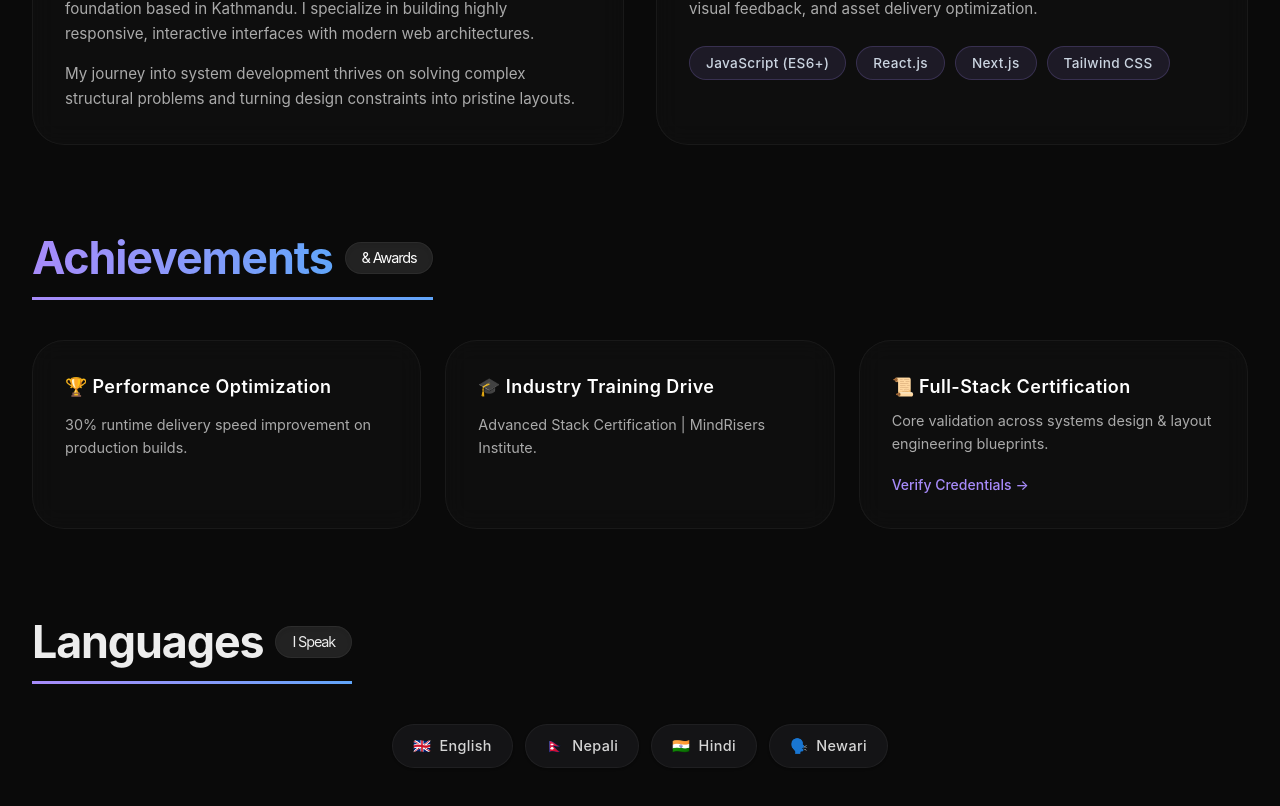
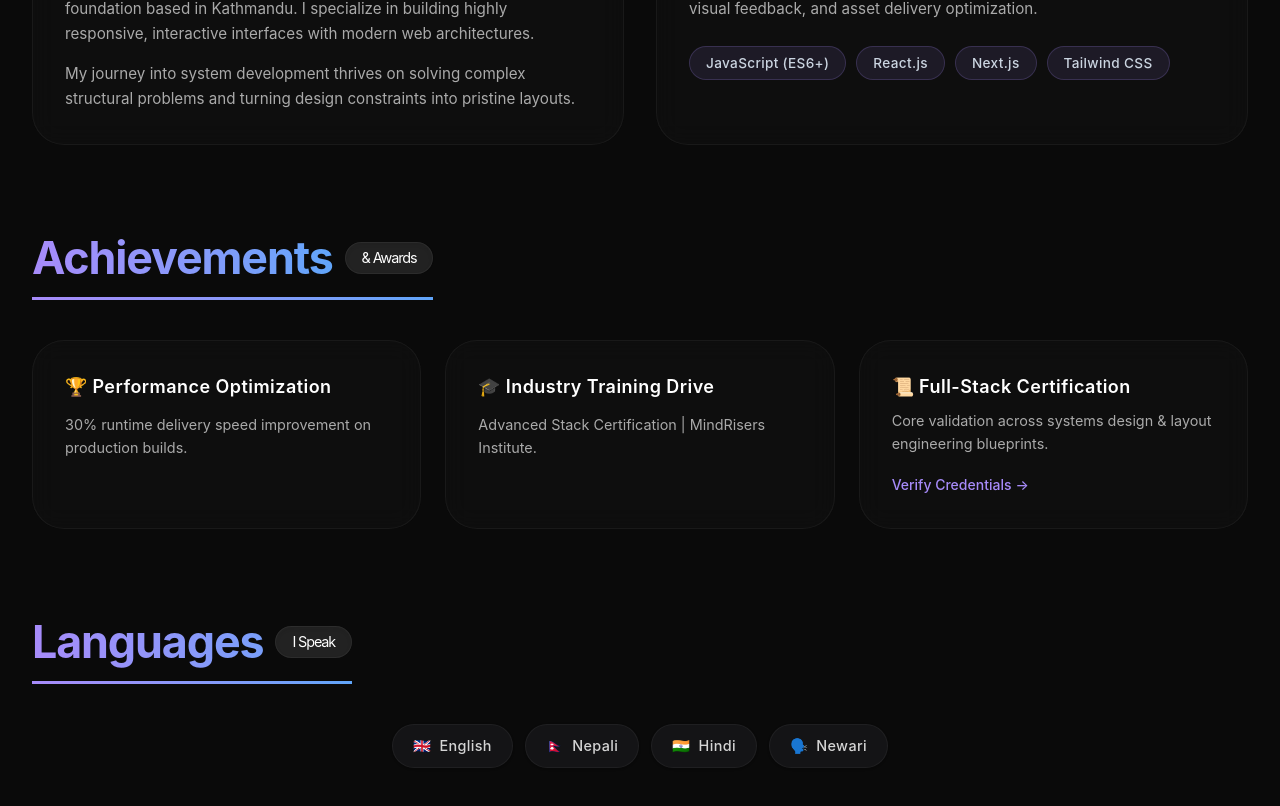
Before and after one commit to sujitshahi/PORTFOLIO, a Next.js app: page /About in a window 1280 px wide. Shown: the part 387-1193 px from the top of the page. Built offline with nearby package versions, Linux system fonts and the light colour scheme.

Commit message:
about page finished

```diff
--- a/src/app/About/page.tsx
+++ b/src/app/About/page.tsx
@@ -109,11 +109,13 @@ export default function About() {
 
 
       <div className="section-title text-[2rem] md:text-[2.8rem] font-bold tracking-tight mt-20 mb-12 flex items-center gap-3 relative w-fit select-none reveal-title
-        after:content-[''] after:absolute after:-bottom-2 after:left-0
-        after:h-0.75 after:bg-linear-to-r after:from-[#a78bfa] after:to-[#60a5fa]
-        animate-title after:w-full after:transition-[width] after:duration-1000 after:ease-out after:delay-300">
-        Languages <span className="bg-white/10 px-4 py-1 rounded-[60px] text-[0.9rem] backdrop-blur-md font-normal border border-white/5 shadow-inner">I Speak</span>
+              after:content-[''] after:absolute after:-bottom-2 after:left-0
+              after:h-0.75 after:bg-linear-to-r after:from-[#a78bfa] after:to-[#60a5fa]  bg-linear-to-r from-[#a78bfa] to-[#60a5fa] bg-clip-text text-transparent
+              animate-title after:w-full after:transition-[width] after:duration-1000 after:ease-out after:delay-300">
+        Languages<span className="bg-white/10 px-4 py-1 rounded-[60px] text-[0.9rem] backdrop-blur-md font-normal border border-white/5 shadow-inner text-white">I Speak</span>
       </div>
+
+
 
 
       <div className="text-center my-6 flex flex-wrap justify-start sm:justify-center gap-3">
@@ -126,7 +128,7 @@ export default function About() {
         ].map((lang, idx) => (
           <span
             key={idx}
-            className="inline-flex items-center gap-2 bg-[#1c1c1e]/60 border border-white/5 px-5 py-2.5 rounded-[40px] text-[0.9rem] tracking-wide text-neutral-300 hover:shadow-[0_0_30px_rgba(167,139,250,0.15)]
+            className="inline-flex items-center gap-2  bg-[#1c1c1e]/60 border border-white/5 px-5 py-2.5 rounded-[40px] text-[0.9rem] tracking-wide text-neutral-300 hover:shadow-[0_0_30px_rgba(167,139,250,0.15)]
               transition-all duration-500 ease-[cubic-bezier(0.175,0.885,0.32,1.275)] hover:bg-[#a78bfa]/10 hover:border-[#a78bfa]/40 hover:-translate-y-1 hover:scale-105 hover:text-white cursor-default select-none shadow-sm"
           >
             <span>{lang.flag}</span>
```
